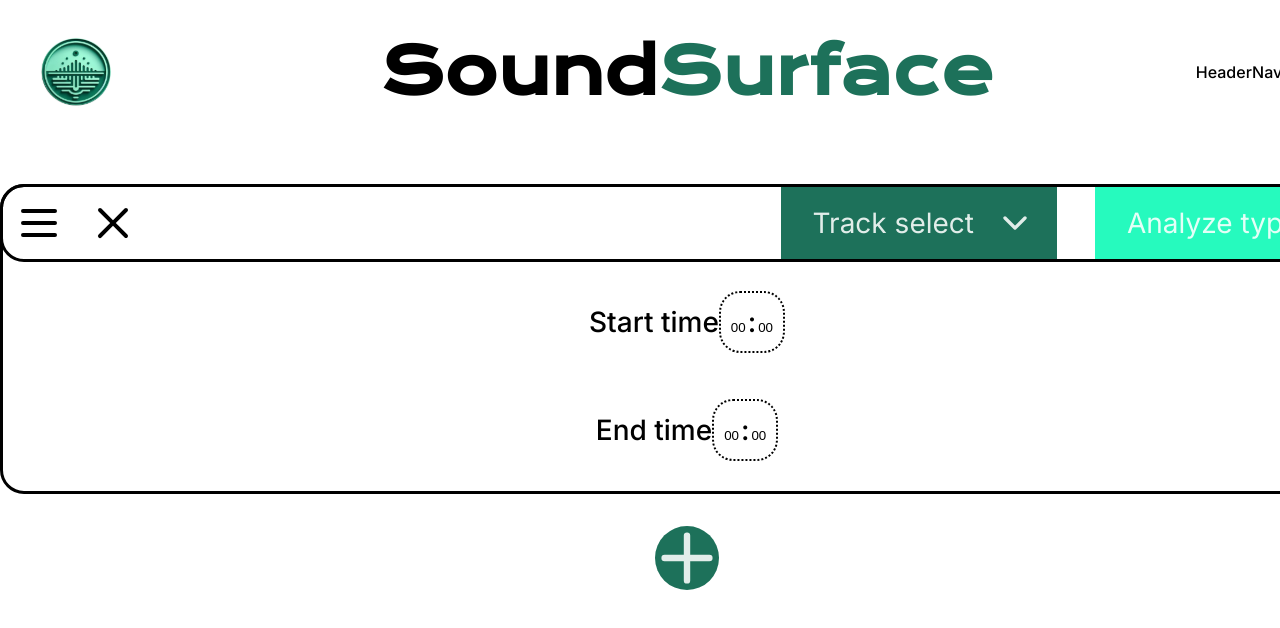
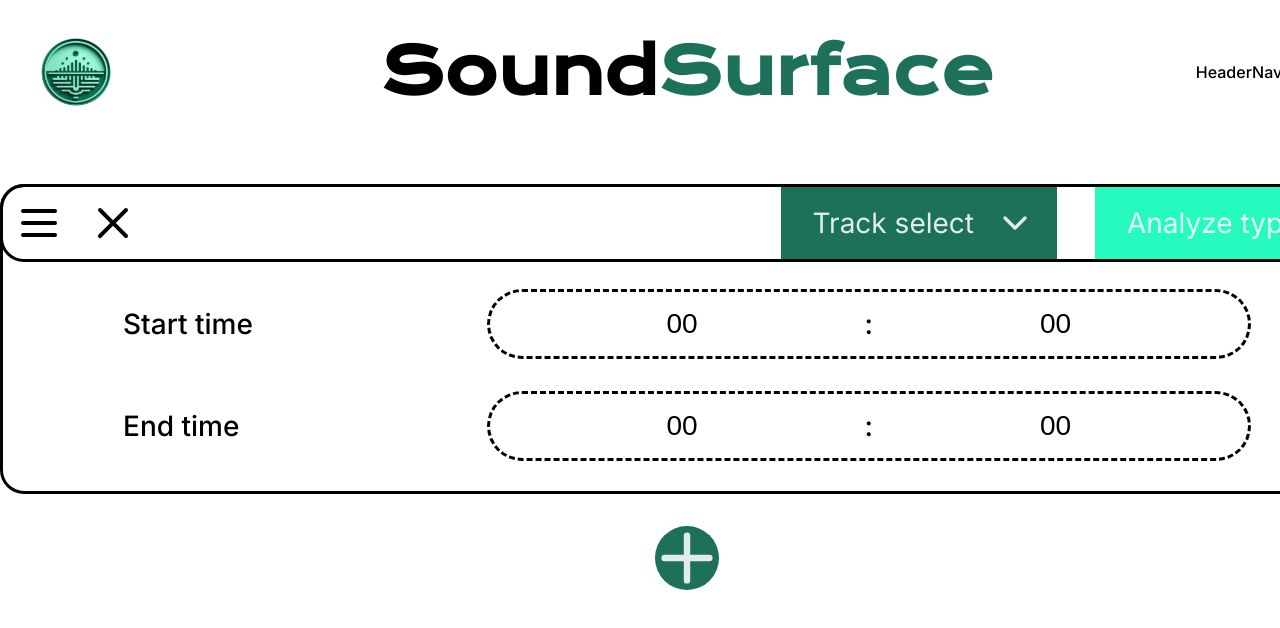
Before and after one commit to Forelyl/kpi-hydro-acoustic, a React (Vite) app in the folder Web UI/: page /pipeline in a window 1280 px wide. Shown: the top 628 px of the page. Built offline with nearby package versions, Linux system fonts and the light colour scheme.

Commit message:
added style for time select field

```diff
--- a/Web UI/src/index.css
+++ b/Web UI/src/index.css
@@ -7,8 +7,8 @@
 
 body {
   margin: 0;
-  height: 100vh;
-  width: 100vw;
+  height: 100%;
+  width: 100%;
 }
 
 #root {
@@ -21,8 +21,8 @@
 
   display: grid;
   grid-template-rows: 18vh 1fr;
-  height: 100vh;
-  width: 100vw;
+  height: 100%;
+  width: 100%;
 }
 
 header {
@@ -362,10 +362,14 @@
   flex-direction: column;
   justify-content: center;
   align-items: center;
+  padding-left: 15vh;
+  padding-right: 15vh;
   gap: 4vh;
 }
 
 .time_select {
+  width: 100%;
+
   display: flex;
   justify-content: center;
   align-items: center;
@@ -373,26 +377,26 @@
 
 .time_select .label_box {
   height: 100%;
-  width: auto;
-  aspect-ratio: 2.5/1;
+  width: 100%;
   font-size: 3.5vh;
 
   display: flex;
-  justify-content: center;
+  justify-content: flex-start;
   align-items: center;
 }
 
-[type='time'] {
+.time-input-wrapper {
   border: black dashed;
   border-radius: 5vh;
-
   height: 8vh;
   width: auto;
   aspect-ratio: 11/1;
+  padding: 0 10px 0 10px;
+  display: flex;
+  align-items: center;
+  justify-content: center;
 
-  font-size: 3.5vh;
-  justify-items: center;
-  cursor: pointer;
+  margin-left: auto;
 }
 
 #add_step {
@@ -426,13 +430,8 @@
 }
 
 .time-input {
-  width: 2ch;
   border: none;
   outline: none;
+  text-align: center;
+  font-size: 3.5vh;
 }
-
-.time-input-wrapper {
-  padding: 0.5rem;
-  border: 2px dotted black;
-  border-radius: 21px;
-}
```
